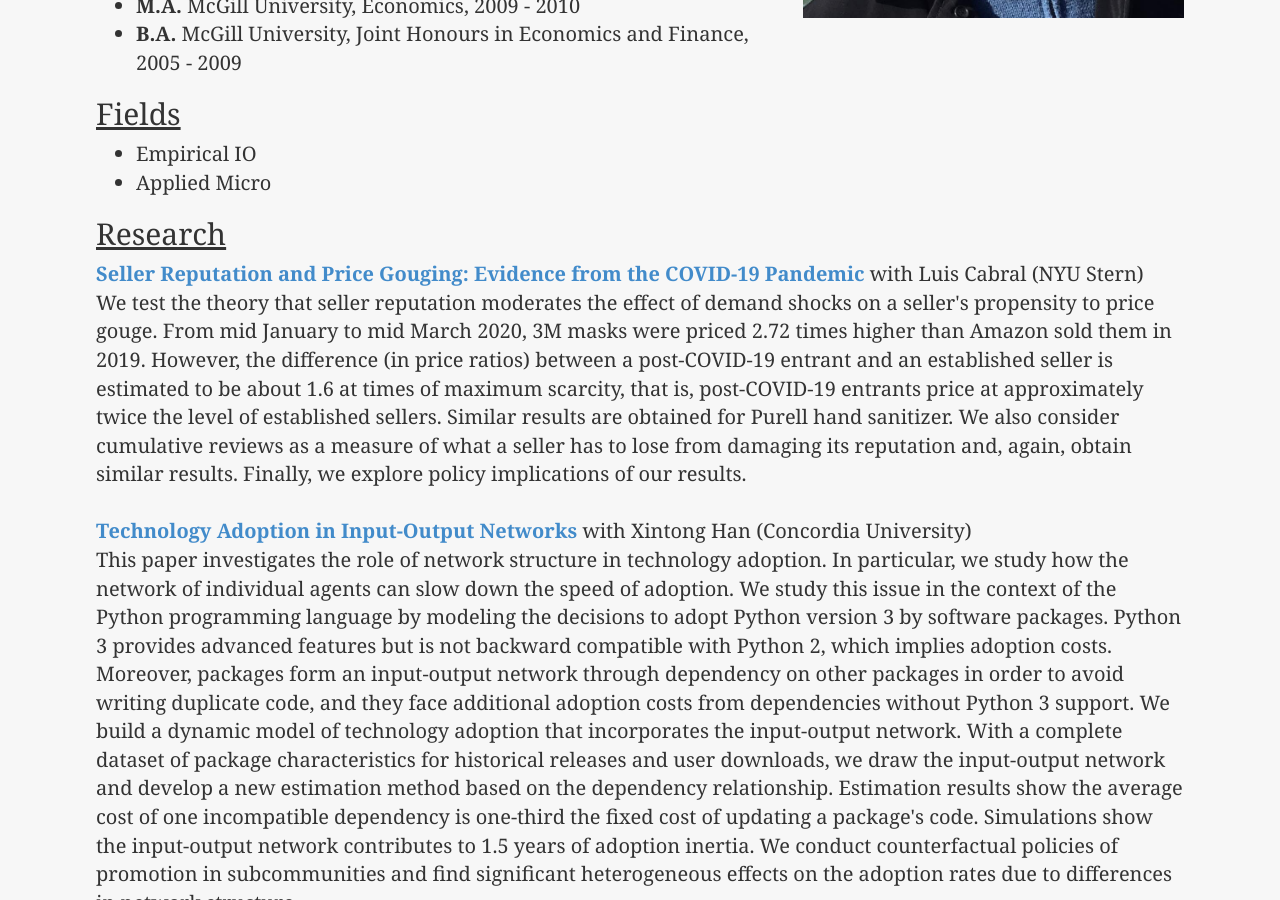
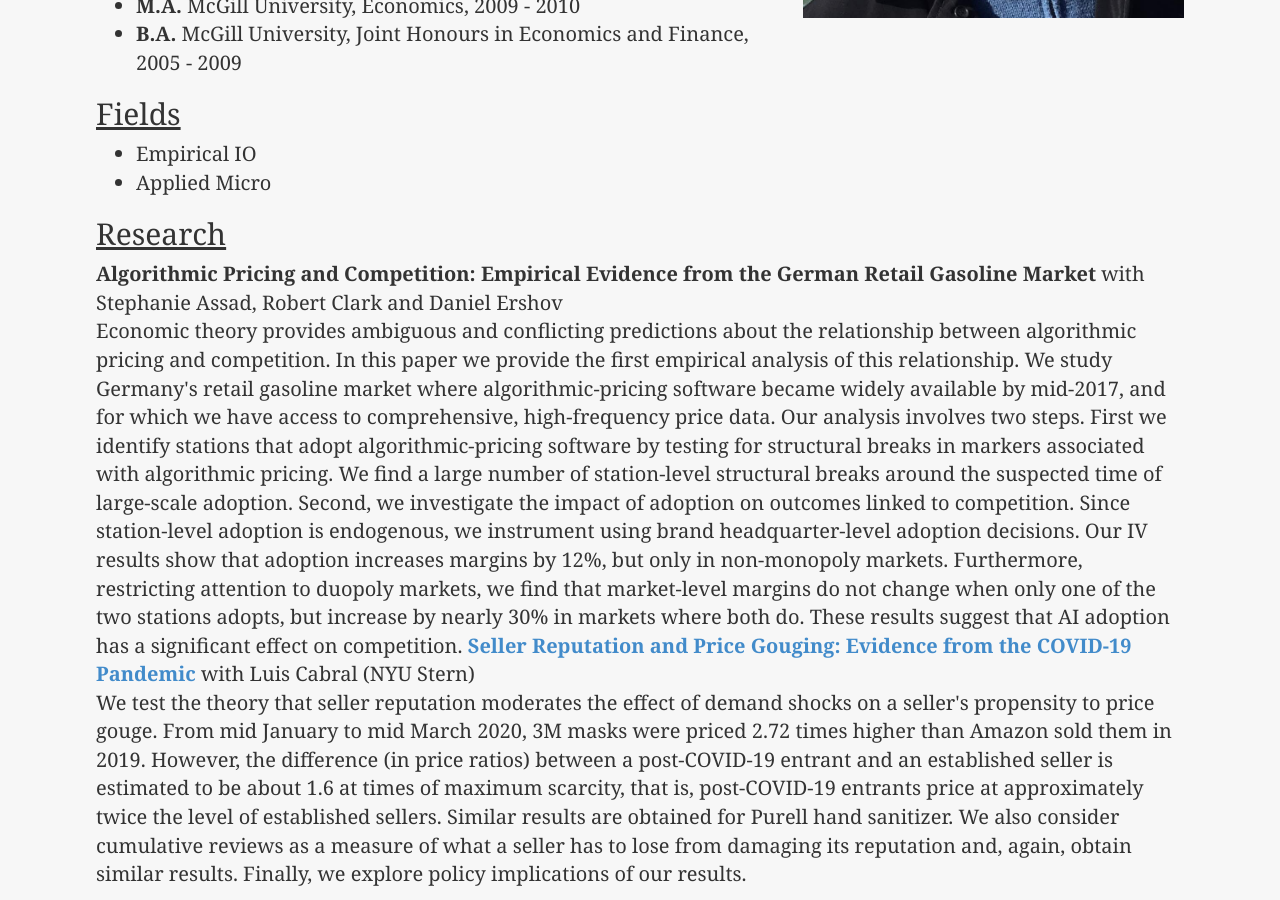
Before and after one commit to x-u/x-u.github.io, a Jekyll site: the page built from index.html, in a window 1280 px wide and 900 px high, scrolled down 742 px. Built offline with Jekyll 4.4.1, drawn with Linux system fonts in a browser that asks for light colours; the list of posts is cut into pages by our own code.

Commit message:
Initial commit

```diff
--- a/index.html
+++ b/index.html
@@ -45,6 +45,12 @@ E-mail: <A HREF="mailto:lei.xu2@gmail.com"><B>lei.xu2@gmail.com</B></A><BR>
 </UL>
 
 <H3><A NAME="research"></A><U>Research</U></H3>
+
+<!-- <A HREF="http://x-u.github.io/xu_price_gouging.pdf"> -->
+<B>Algorithmic Pricing and Competition: Empirical Evidence from the German Retail Gasoline Market</B>
+<!-- </A> -->
+with Stephanie Assad, Robert Clark and Daniel Ershov<br>
+Economic theory provides ambiguous and conflicting predictions about the relationship between algorithmic pricing and competition. In this paper we provide the first empirical analysis of this relationship. We study Germany's retail gasoline market where algorithmic-pricing software became widely available by mid-2017, and for which we have access to comprehensive, high-frequency price data. Our analysis involves two steps. First we identify stations that adopt algorithmic-pricing software by testing for structural breaks in markers associated with algorithmic pricing. We find a large number of station-level structural breaks around the suspected time of large-scale adoption. Second, we investigate the impact of adoption on outcomes linked to competition. Since station-level adoption is endogenous, we instrument using brand headquarter-level adoption decisions. Our IV results show that adoption increases margins by 12%, but only in non-monopoly markets. Furthermore, restricting attention to duopoly markets, we find that market-level margins do not change when only one of the two stations adopts, but increase by nearly 30% in markets where both do. These results suggest that AI adoption has a significant effect on competition.
 
 <A HREF="http://x-u.github.io/xu_price_gouging.pdf"><B>Seller Reputation and Price Gouging: Evidence from the COVID-19 Pandemic</B></A>
 with Luis Cabral (NYU Stern)<br>
```
Also changed, not shown: 1 other file.
